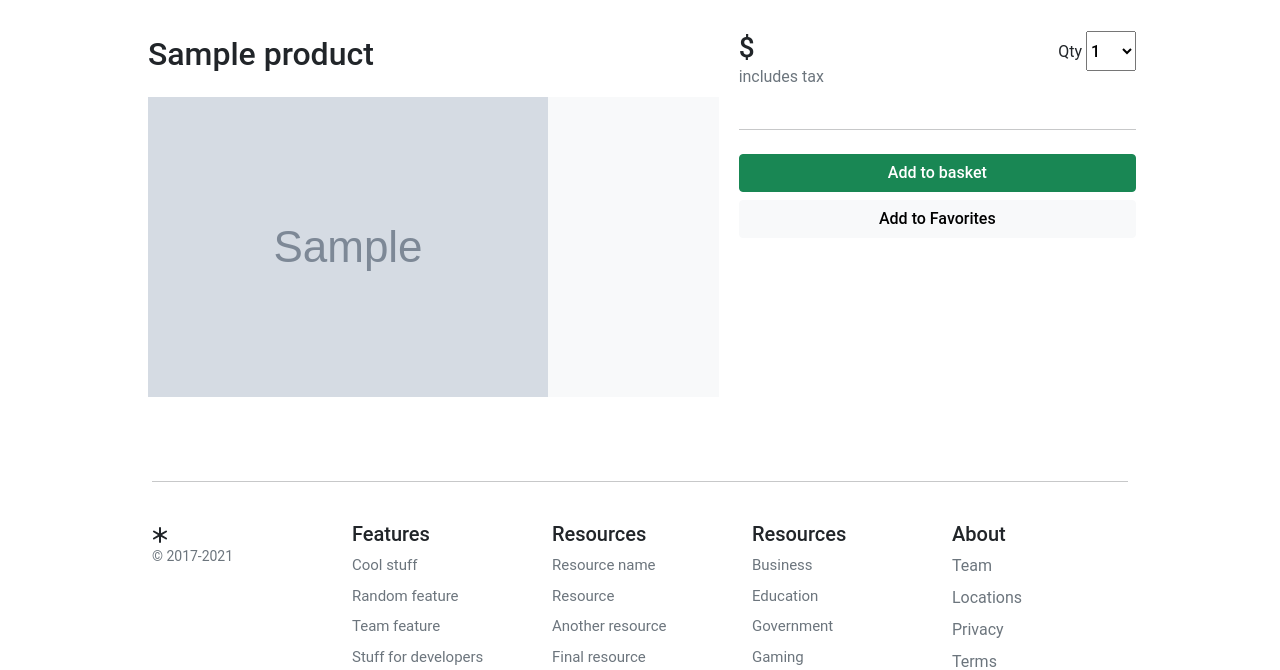
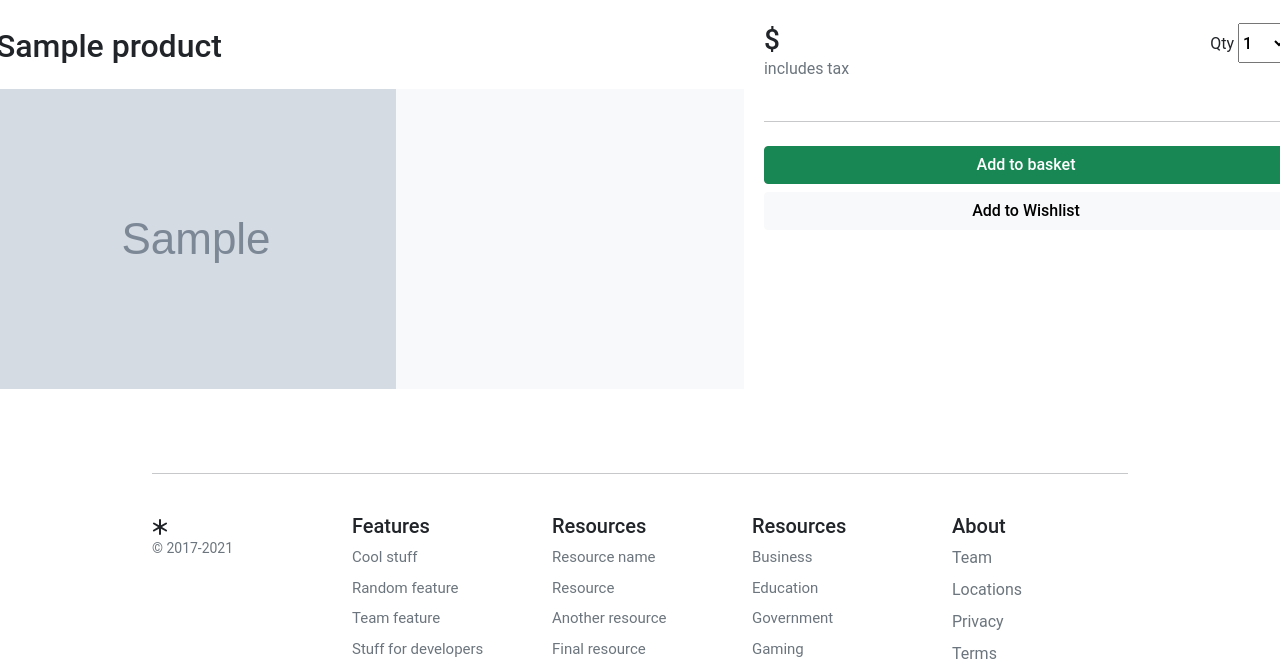
Before and after one commit to tahsin52/stripe-django, a Django app: a page that uses templates/store/products/single.html in a window 1280 px wide. Shown: the part 86-756 px from the top of the page. Run offline with Django 3.2, Linux system fonts and the light colour scheme; tables that the repository leaves empty hold one stand-in row (values such as "Sample post"); grey boxes marked "Sample" are stand-in pictures; parts of the project's set-up code (start-up, migrations or seed data) failed here and were passed over.

Commit message:
wishlist func added,,

```diff
--- a/account/urls.py
+++ b/account/urls.py
@@ -40,4 +40,6 @@
     path("addresses/edit/<slug:id>/", views.edit_address, name="edit_address"),
     path("addresses/delete/<slug:id>/", views.delete_address, name="delete_address"),
     path("addresses/set_default/<slug:id>/", views.set_default, name="set_default"),
+
+    path("wishlist/add_to_wishlist/<int:id>/", views.add_to_wishlist, name='user_wishlist'),
 ]
--- a/store/models.py
+++ b/store/models.py
@@ -1,3 +1,4 @@
+from django.conf import settings
 from django.contrib.auth.models import User
 from django.db import models
 from django.urls import reverse
@@ -82,6 +83,9 @@
         help_text=_("Change product visibility"),
         default=True,
     )
+
+    users_wishlist = models.ManyToManyField(settings.AUTH_USER_MODEL, related_name='user_wishlist', blank=True)
+
     created_at = models.DateTimeField(_("Created at"), auto_now_add=True, editable=False)
     updated_at = models.DateTimeField(_("Updated at"), auto_now=True)
 
--- a/templates/store/products/single.html
+++ b/templates/store/products/single.html
@@ -6,9 +6,7 @@
 {% block content %}
 
 
-<main class="pt-2">
 
-  <div class="container" style="max-width: 1000px">
 
     <div class="row g-3">
         <div class="col-12 d-flex justify-content-between">
@@ -32,7 +30,7 @@
                 </div>
                 <hr>
                 <button type="button" id="add-button" value="{{product.id}}" class="btn btn-success fw500">Add to basket</button>
-            <button type="button" id="add-button" value="{{product.id}}" class="btn btn-light fw500">Add to Favorites</button>
+                <a href="{% url 'account:user_wishlist' product.id %}" class="btn btn-light fw500" tabindex="-1" role="button", aria-disabled="true">Add to Wishlist</a>
             </div>
         </div>
 
@@ -65,7 +63,6 @@
 
         </div>
     </div>
-</main>
 
     <script>
     $('#add-button').click(function (e) {
```
Also changed, not shown: account/views.py (+13 -1 lines), templates/account/user/dashboard.html (line endings or trailing spaces). Lines whose indentation alone changed are shown as unchanged.
